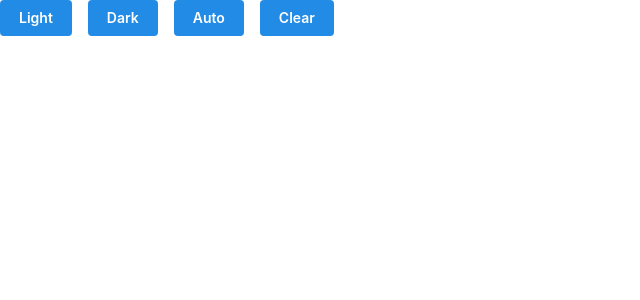
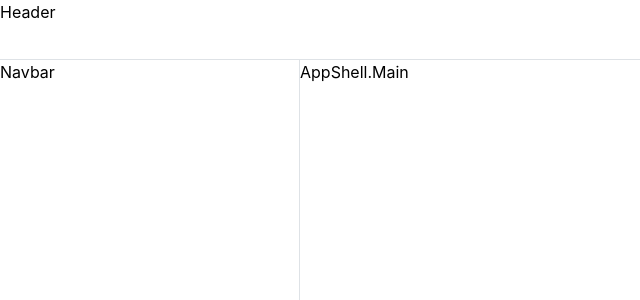
Before and after one commit to derechtenap/contact-app, a Next.js app: page / in a window 1280 px wide. Shown: the top 300 px of the page, without its empty margins (0-640 px from the left). Built offline with nearby package versions, Linux system fonts and the light colour scheme.

Commit message:
Create `RootLayout` component

```diff
--- /dev/null
+++ b/src/components/layouts/RootLayout.tsx
@@ -0,0 +1,37 @@
+import Head from "next/head";
+import pkg from "../../../package.json";
+import { AppShell } from "@mantine/core";
+
+type RootLayoutProps = {
+  children: React.ReactNode;
+};
+
+const RootLayout = ({ children }: RootLayoutProps) => {
+  const APP_NAME = pkg.name;
+
+  return (
+    <>
+      <Head>
+        <title>{APP_NAME}</title>
+      </Head>
+      <AppShell
+        header={{ height: 60 }}
+        navbar={{
+          width: 300,
+          /*
+           * The "xs" breakpoint is necessary for Mantine's responsiveness,
+           * but in production, the user will not encounter the mobile view
+           * since the screen resolution is always higher.
+           */
+          breakpoint: "xs",
+        }}
+      >
+        <AppShell.Header>Header</AppShell.Header>
+        <AppShell.Navbar>Navbar</AppShell.Navbar>
+        <AppShell.Main>{children}</AppShell.Main>
+      </AppShell>
+    </>
+  );
+};
+
+export default RootLayout;
--- a/src/pages/index.tsx
+++ b/src/pages/index.tsx
@@ -1,23 +1,8 @@
 import type { NextPage } from "next";
-import Head from "next/head";
-import { useMantineColorScheme, Button, Group } from "@mantine/core";
+import RootLayout from "@/components/layouts/RootLayout";
 
 const IndexPage: NextPage = () => {
-  const { setColorScheme, clearColorScheme } = useMantineColorScheme();
-  return (
-    <>
-      <Head>
-        <title>Contact</title>
-        <meta name="viewport" content="width=device-width, initial-scale=1" />
-      </Head>
-      <Group>
-        <Button onClick={() => setColorScheme("light")}>Light</Button>
-        <Button onClick={() => setColorScheme("dark")}>Dark</Button>
-        <Button onClick={() => setColorScheme("auto")}>Auto</Button>
-        <Button onClick={clearColorScheme}>Clear</Button>
-      </Group>
-    </>
-  );
+  return <RootLayout>AppShell.Main</RootLayout>;
 };
 
 export default IndexPage;
```
